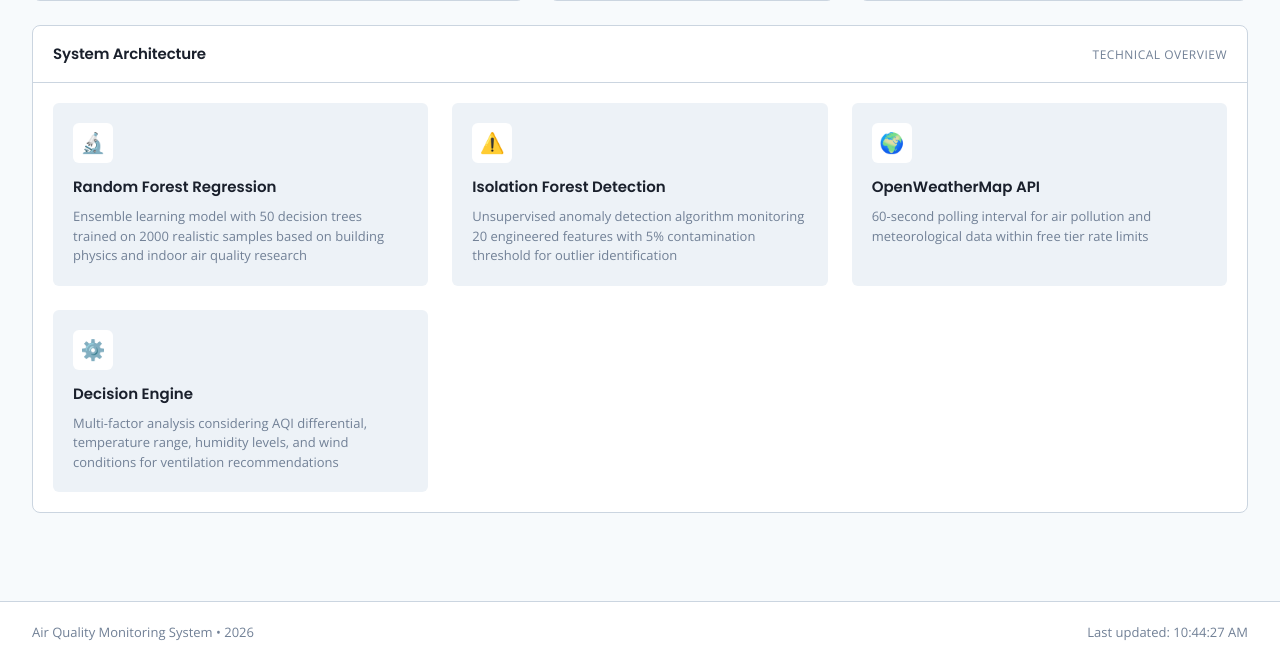
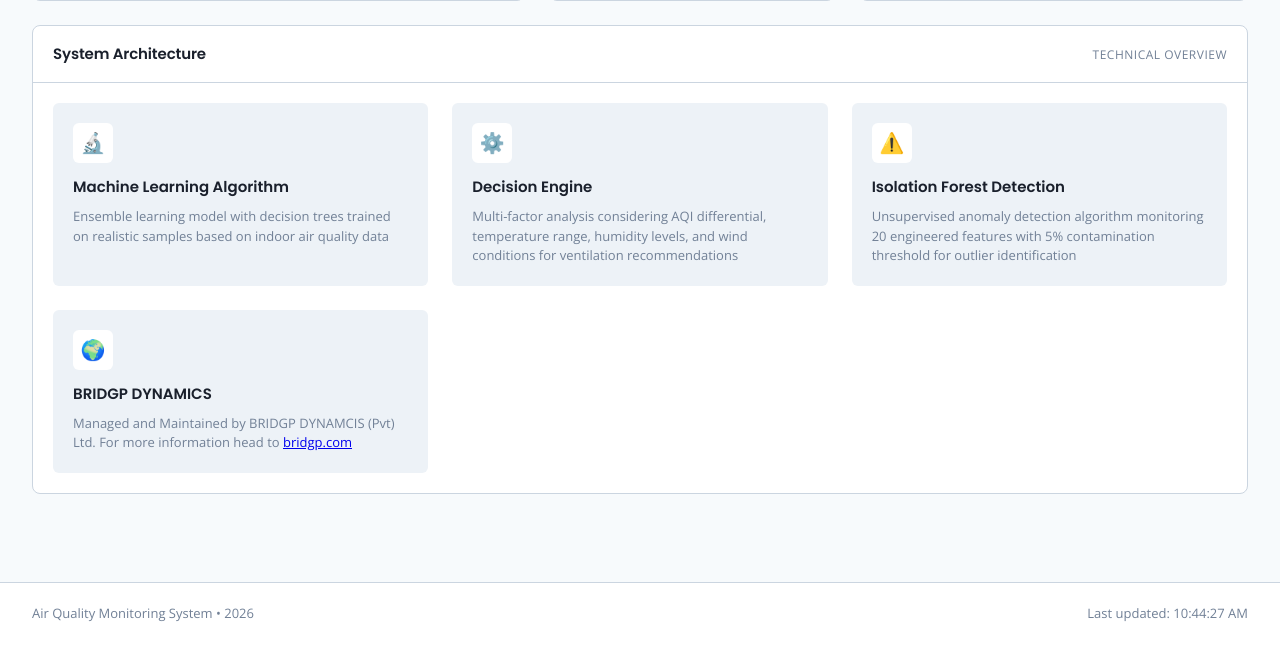
Before and after one commit to Dilmins/air-quality-sri-lanka, a Flask app: page / in a window 1280 px wide. Shown: the part 564-1227 px from the top of the page. After the commit the page ends 1186 px from the top, so only its background shows below. Run offline with Flask 3, Linux system fonts and the light colour scheme.

Commit message:
Update: Sat 01/24/2026 19:50:49.99

```diff
--- a/Backend/templates/index.html
+++ b/Backend/templates/index.html
@@ -651,8 +651,13 @@
                         <div class="info-grid">
                             <div class="info-card">
                                 <div class="info-icon">🔬</div>
-                                <div class="info-title">Random Forest Regression</div>
-                                <p class="info-text">Ensemble learning model with 50 decision trees trained on 2000 realistic samples based on building physics and indoor air quality research</p>
+                                <div class="info-title">Machine Learning Algorithm</div>
+                                <p class="info-text">Ensemble learning model with decision trees trained on realistic samples based on indoor air quality data</p>
+                            </div>
+                            <div class="info-card">
+                                <div class="info-icon">⚙️</div>
+                                <div class="info-title">Decision Engine</div>
+                                <p class="info-text">Multi-factor analysis considering AQI differential, temperature range, humidity levels, and wind conditions for ventilation recommendations</p>
                             </div>
                             <div class="info-card">
                                 <div class="info-icon">⚠️</div>
@@ -661,13 +666,8 @@
                             </div>
                             <div class="info-card">
                                 <div class="info-icon">🌍</div>
-                                <div class="info-title">OpenWeatherMap API</div>
-                                <p class="info-text">60-second polling interval for air pollution and meteorological data within free tier rate limits</p>
-                            </div>
-                            <div class="info-card">
-                                <div class="info-icon">⚙️</div>
-                                <div class="info-title">Decision Engine</div>
-                                <p class="info-text">Multi-factor analysis considering AQI differential, temperature range, humidity levels, and wind conditions for ventilation recommendations</p>
+                                <div class="info-title">BRIDGP DYNAMICS</div>
+                                <p class="info-text">Managed and Maintained by BRIDGP DYNAMCIS (Pvt) Ltd. For more information head to <a href="https://bridgp.com/" target="_blank">bridgp.com</a></p>
                             </div>
                         </div>
                     </div>
```
